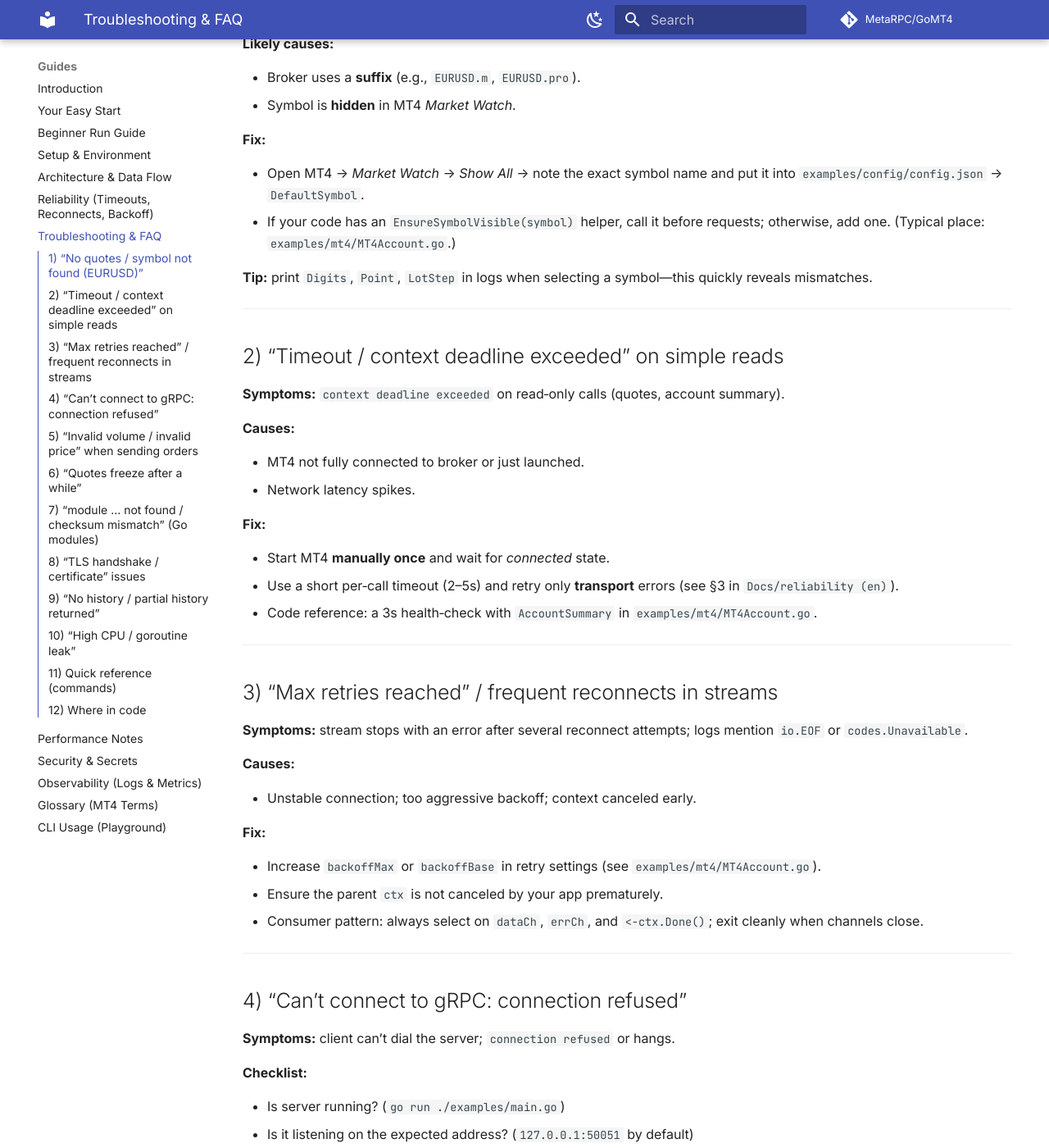
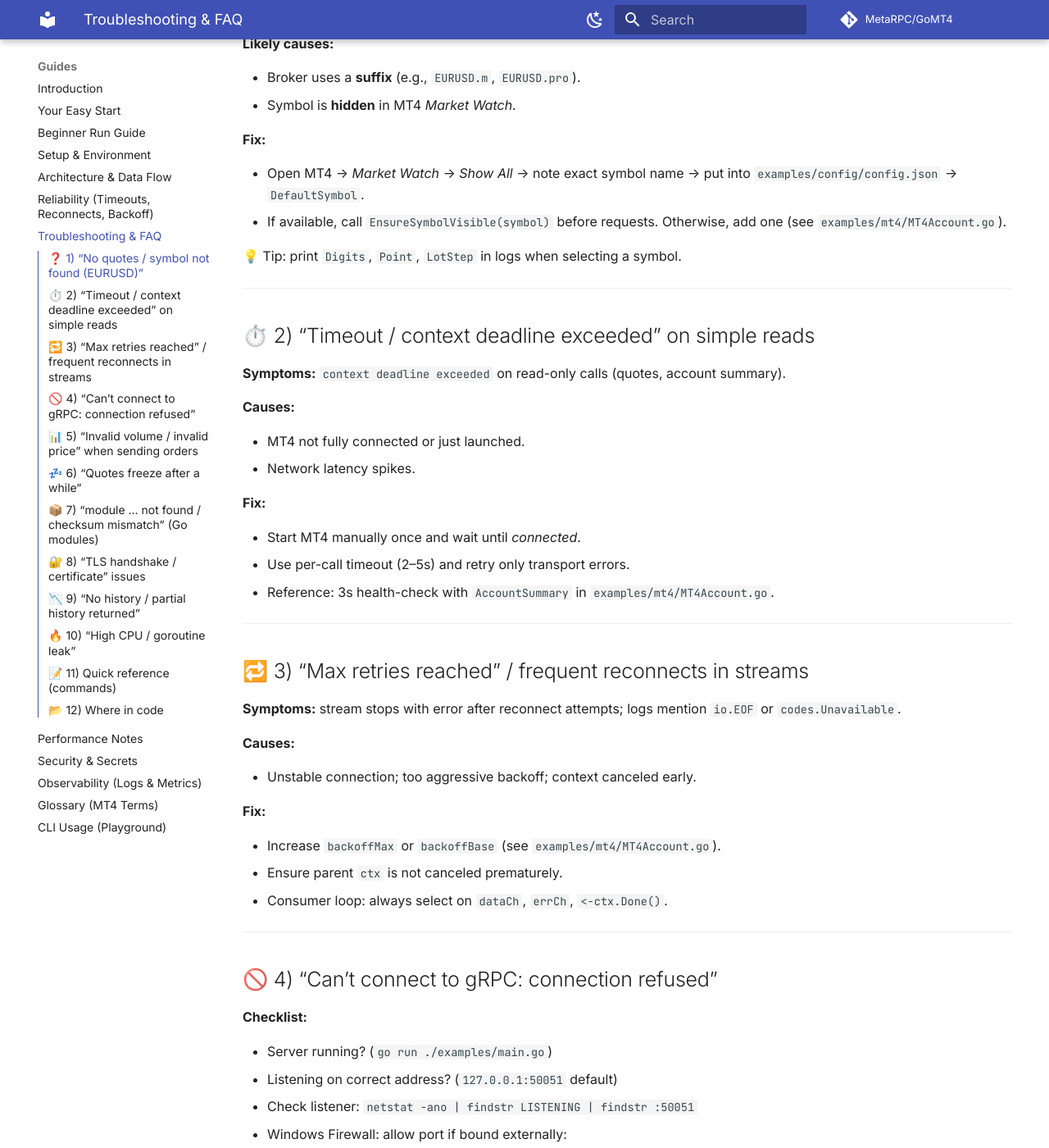
Before and after one commit to MetaRPC/GoMT4, an MkDocs documentation site: the page built from docs/Troubleshooting_FAQ.md, in a window 1280 px wide and 1400 px high, scrolled down 371 px. Shown: the whole window at 82% size. Built offline with MkDocs 1.6.1 and Material for MkDocs 9.7.7, drawn with Linux system fonts in a browser that asks for light colours; comment, search, counter and statistics services are not loaded; some of the changed text lies outside the part shown.

Commit message:
Update Troubleshooting_FAQ.md

````diff
--- a/docs/Troubleshooting_FAQ.md
+++ b/docs/Troubleshooting_FAQ.md
@@ -1,10 +1,10 @@
-# Troubleshooting & FAQ (GoMT4)
+# 🛠️ Troubleshooting & FAQ (GoMT4)
 
 Short, practical answers. Each item points to real code paths where relevant.
 
 ---
 
-## 1) “No quotes / symbol not found (EURUSD)”
+## ❓ 1) “No quotes / symbol not found (EURUSD)”
 
 **Symptoms:** `symbol not found`, empty quotes, or RPC returns OK but payload is empty.
 
@@ -15,33 +15,33 @@
 
 **Fix:**
 
-* Open MT4 → *Market Watch* → *Show All* → note the exact symbol name and put it into `examples/config/config.json` → `DefaultSymbol`.
-* If your code has an `EnsureSymbolVisible(symbol)` helper, call it before requests; otherwise, add one. (Typical place: `examples/mt4/MT4Account.go`.)
+* Open MT4 → *Market Watch* → *Show All* → note exact symbol name → put into `examples/config/config.json` → `DefaultSymbol`.
+* If available, call `EnsureSymbolVisible(symbol)` before requests. Otherwise, add one (see `examples/mt4/MT4Account.go`).
 
-**Tip:** print `Digits`, `Point`, `LotStep` in logs when selecting a symbol—this quickly reveals mismatches.
+💡 Tip: print `Digits`, `Point`, `LotStep` in logs when selecting a symbol.
 
 ---
 
-## 2) “Timeout / context deadline exceeded” on simple reads
+## ⏱️ 2) “Timeout / context deadline exceeded” on simple reads
 
-**Symptoms:** `context deadline exceeded` on read‑only calls (quotes, account summary).
+**Symptoms:** `context deadline exceeded` on read-only calls (quotes, account summary).
 
 **Causes:**
 
-* MT4 not fully connected to broker or just launched.
+* MT4 not fully connected or just launched.
 * Network latency spikes.
 
 **Fix:**
 
-* Start MT4 **manually once** and wait for *connected* state.
-* Use a short per‑call timeout (2–5s) and retry only **transport** errors (see §3 in `Docs/reliability (en)`).
-* Code reference: a 3s health‑check with `AccountSummary` in `examples/mt4/MT4Account.go`.
+* Start MT4 manually once and wait until *connected*.
+* Use per-call timeout (2–5s) and retry only transport errors.
+* Reference: 3s health-check with `AccountSummary` in `examples/mt4/MT4Account.go`.
 
 ---
 
-## 3) “Max retries reached” / frequent reconnects in streams
+## 🔁 3) “Max retries reached” / frequent reconnects in streams
 
-**Symptoms:** stream stops with an error after several reconnect attempts; logs mention `io.EOF` or `codes.Unavailable`.
+**Symptoms:** stream stops with error after reconnect attempts; logs mention `io.EOF` or `codes.Unavailable`.
 
 **Causes:**
 
@@ -49,22 +49,20 @@
 
 **Fix:**
 
-* Increase `backoffMax` or `backoffBase` in retry settings (see `examples/mt4/MT4Account.go`).
-* Ensure the parent `ctx` is not canceled by your app prematurely.
-* Consumer pattern: always select on `dataCh`, `errCh`, and `<-ctx.Done()`; exit cleanly when channels close.
+* Increase `backoffMax` or `backoffBase` (see `examples/mt4/MT4Account.go`).
+* Ensure parent `ctx` is not canceled prematurely.
+* Consumer loop: always select on `dataCh`, `errCh`, `<-ctx.Done()`.
 
 ---
 
-## 4) “Can’t connect to gRPC: connection refused”
-
-**Symptoms:** client can’t dial the server; `connection refused` or hangs.
+## 🚫 4) “Can’t connect to gRPC: connection refused”
 
 **Checklist:**
 
-* Is server running? (`go run ./examples/main.go`)
-* Is it listening on the expected address? (`127.0.0.1:50051` by default)
-* `netstat -ano | findstr LISTENING | findstr :50051` — do you see a listener?
-* Windows Firewall: if you bind to `0.0.0.0` or external IP, allow the port:
+* Server running? (`go run ./examples/main.go`)
+* Listening on correct address? (`127.0.0.1:50051` default)
+* Check listener: `netstat -ano | findstr LISTENING | findstr :50051`
+* Windows Firewall: allow port if bound externally:
 
   ```powershell
   New-NetFirewallRule -DisplayName "GoMT4 gRPC" -Direction Inbound -Protocol TCP -LocalPort 50051 -Action Allow
@@ -72,108 +70,109 @@
 
 ---
 
-## 5) “Invalid volume / invalid price” when sending orders
+## 📊 5) “Invalid volume / invalid price” when sending orders
 
-**Symptoms:** `invalid volume`, `invalid price`, or broker rejects the order.
+**Symptoms:** `invalid volume`, `invalid price`, or broker rejects order.
 
 **Causes:**
 
-* Volume not aligned to `LotStep`.
-* Price/SL/TP not aligned to `Digits`/`Point` / too close to the market.
+* Volume misaligned with `LotStep`.
+* Price/SL/TP not aligned to `Digits`/`Point` or too close to market.
 
 **Fix:**
 
 * Query symbol params first, then round:
 
-  * volume → to `LotStep` (clamp to `MinLot`…`MaxLot`).
-  * prices → to `Digits` using `Point` (or 10^Digits helper).
-* In logs, print the calculated price, `Digits`, `Point`, `LotStep`.
-* Put the rounding into a small helper in `examples/mt4/MT4Account.go` (or your order module) and reuse it.
+  * volume → `LotStep` (clamp to `MinLot`…`MaxLot`).
+  * prices → round to `Digits` using `Point`.
+* Print logs: price, `Digits`, `Point`, `LotStep`.
+* Create helper in `examples/mt4/MT4Account.go` for rounding.
 
 ---
 
-## 6) “Quotes freeze after a while”
+## 💤 6) “Quotes freeze after a while”
 
-**Symptoms:** stream was active but stopped emitting data; no errors printed.
+**Symptoms:** stream stops emitting data; no errors.
 
 **Causes:**
 
-* Consumer stopped reading from `dataCh` (blocked).
+* Consumer stopped reading from `dataCh`.
 * `ctx` canceled elsewhere.
 
 **Fix:**
 
-* Ensure your consumer loop **never blocks** (use a bounded queue or backpressure strategy).
-* Always monitor `errCh` and `<-ctx.Done()>` and exit cleanly. The helper closes channels on terminal errors.
+* Ensure consumer loop never blocks (use bounded queue/backpressure).
+* Always monitor `errCh` and `<-ctx.Done()>`.
 
 ---
 
-## 7) “module … not found / checksum mismatch” (Go modules)
+## 📦 7) “module … not found / checksum mismatch” (Go modules)
 
 **Symptoms:** during `go mod tidy` or build.
 
 **Fix:**
 
-* Make sure the pb import path matches the module path (no `.git` suffix):
+* Ensure pb import path matches module path:
 
   ```go
   import pb "git.mtapi.io/root/mrpc-proto/mt4/libraries/go"
   ```
-* Update or pin the module:
+* Update/pin module:
 
   ```powershell
   go get -u git.mtapi.io/root/mrpc-proto/mt4/libraries/go@latest
   go mod tidy
   ```
-* If CI needs offline builds: `go mod vendor` and build with `-mod=vendor`.
+* For offline CI: `go mod vendor` + build with `-mod=vendor`.
 
 ---
 
-## 8) “TLS handshake / certificate” issues
-
-**Symptoms:** errors around TLS when using secure channels.
+## 🔐 8) “TLS handshake / certificate” issues
 
 **Fix:**
 
-* For local dev, prefer plaintext on `127.0.0.1` (no TLS) unless you explicitly configured creds.
-* If using TLS, verify you pass `grpc.WithTransportCredentials(credentials.NewTLS(&tls.Config{ /* … */ }))` consistently on both sides and that CN/SAN match the host you dial.
+* For local dev, prefer plaintext on `127.0.0.1`.
+* If TLS, use consistent creds: `grpc.WithTransportCredentials(credentials.NewTLS(&tls.Config{ ... }))`.
+* Ensure CN/SAN matches host.
 
 ---
 
-## 9) “No history / partial history returned”
+## 📉 9) “No history / partial history returned”
 
-**Symptoms:** history calls return fewer records than expected.
+**Symptoms:** history calls return fewer records.
 
 **Causes:**
 
-* MT4 hasn’t downloaded that range yet.
-* Too big range in a single request.
+* MT4 hasn’t downloaded range yet.
+* Request range too large.
 
 **Fix:**
 
-* Open the symbol chart in MT4 once to let it preload more history.
-* Use **paging/batching** for long ranges (day‑by‑day or month‑by‑month) instead of one massive call.
+* Open symbol chart in MT4 to preload.
+* Use paging (day-by-day / month-by-month).
 
 ---
 
-## 10) “High CPU / goroutine leak”
+## 🔥 10) “High CPU / goroutine leak”
 
-**Symptoms:** CPU climbs or goroutines accumulate.
+**Symptoms:** CPU climbs; goroutines accumulate.
 
 **Causes:**
 
-* Missing `defer cancel()`; streams not canceled; consumer loop busy‑spins.
+* Missing `defer cancel()`.
+* Streams not canceled.
+* Consumer loop busy-spins.
 
 **Fix:**
 
-* After every `WithTimeout/WithCancel`, add `defer cancel()`.
-* On shutdown: cancel parent `ctx` first, then wait for goroutines to exit, then `Disconnect()`.
+* Always `defer cancel()`.
+* On shutdown: cancel parent `ctx`, wait for goroutines, then `Disconnect()`.
 
 ---
 
-## 11) Quick reference (commands)
+## 📝 11) Quick reference (commands)
 
-* Verify port listener:
+* Verify listener:
 
   ```powershell
   netstat -ano | findstr LISTENING | findstr :50051
@@ -185,7 +184,7 @@
   go mod tidy
   go get -u git.mtapi.io/root/mrpc-proto/mt4/libraries/go@latest
   ```
-* Vendor for offline builds:
+* Vendor offline builds:
 
   ```powershell
   go mod vendor
@@ -194,9 +193,9 @@
 
 ---
 
-## 12) Where in code
+## 📂 12) Where in code
 
-* Retry/backoff & helpers: `examples/mt4/MT4Account.go`
-* Streaming wrappers (ticks/orders/history): `examples/mt4/MT4Account.go`
-* Entrypoint & cleanup: `examples/main.go`
-* Config shape: `examples/config/config.json`
+* Retry/backoff & helpers → `examples/mt4/MT4Account.go`
+* Streaming wrappers (ticks/orders/history) → `examples/mt4/MT4Account.go`
+* Entrypoint & cleanup → `examples/main.go`
+* Config shape → `examples/config/config.json`
````
